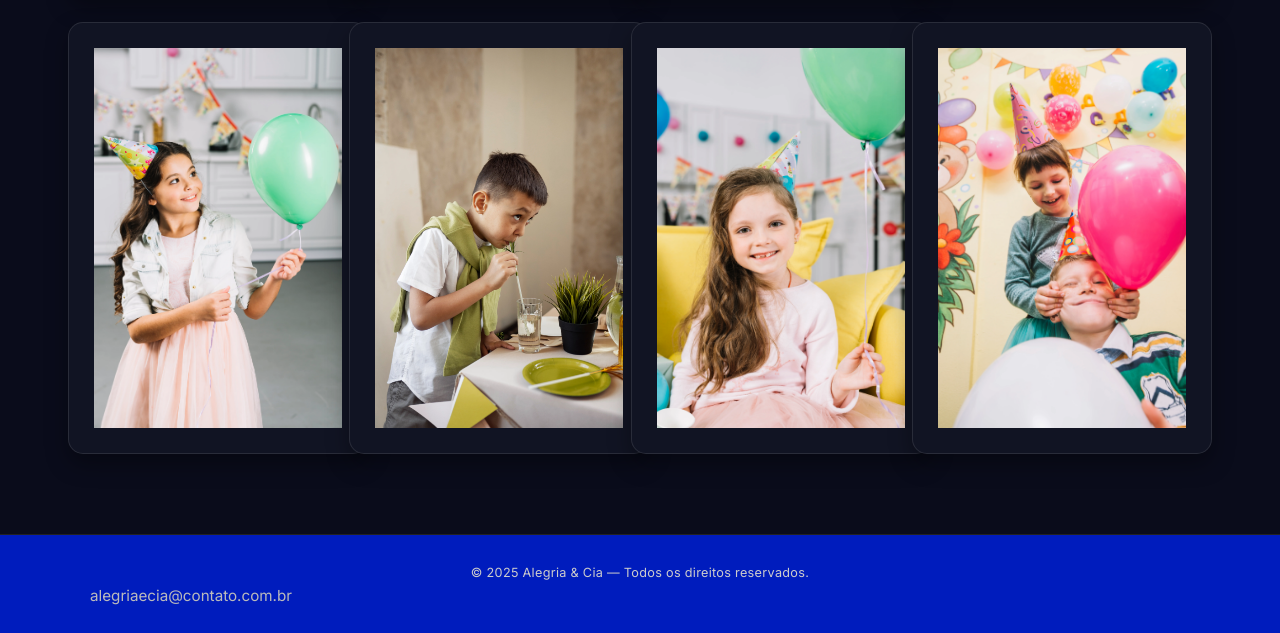
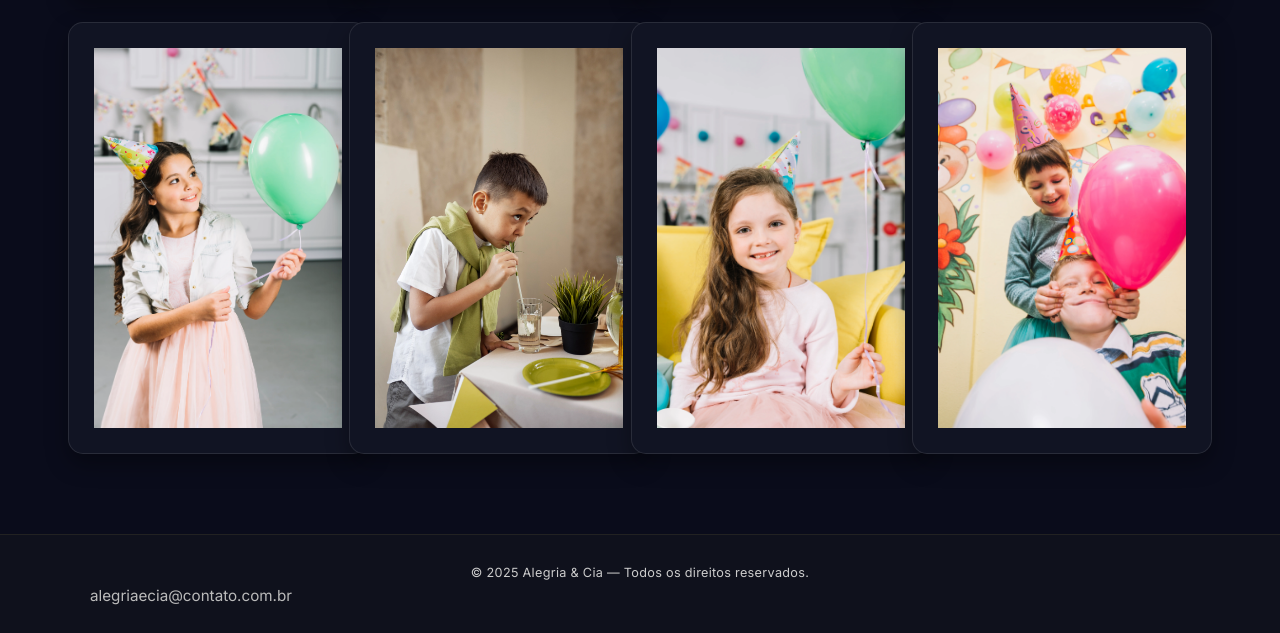
Before and after one commit to DevJVidal/-TRABALHODWB, a plain HTML site: page index.html in a window 1280 px wide. Shown: the part 2223-2856 px from the top of the page. Drawn offline with Linux system fonts and the light colour scheme.

Commit message:
descrição das alterações

```diff
--- a/assets/style.css
+++ b/assets/style.css
@@ -270,7 +270,7 @@ form button:hover{ background:#009a52; transform:scale(1.02); }
    FOOTER
    =================================================================== */
 /* Rodapé básico com borda superior e texto centralizado. */
-.footer{ background:#001cbd; color:#bbb; text-align:center; padding:25px 0; font-size:.95rem; border-top:1px solid #222; }
+.footer{ background:#0F111C; color:#bbb; text-align:center; padding:25px 0; font-size:.95rem; border-top:1px solid #222; }
 .footer p, .footer small{ margin:0; color:#ccc; letter-spacing:.3px; }
 .footer p span{ color:var(--accent); font-weight:600; }
 
```
